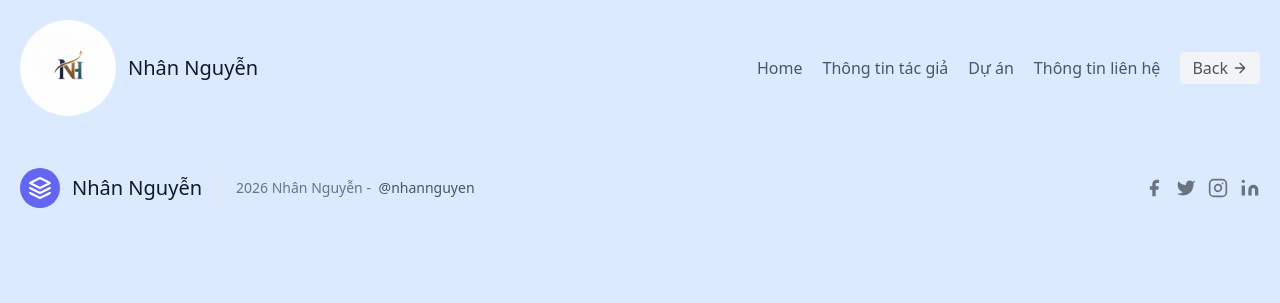
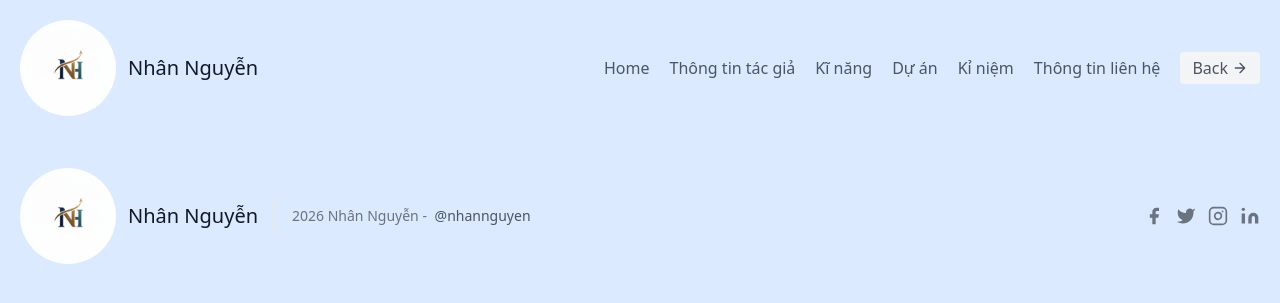
Before and after one commit to nhannguyen2704/My-Portfolio, a Flask app: page /base in a window 1280 px wide. Shown: the top 303 px of the page. Run offline with Flask 3, Linux system fonts and the light colour scheme; some libraries are stand-ins or nearby versions.

Commit message:
Update base.html

```diff
--- a/templates/base.html
+++ b/templates/base.html
@@ -1,14 +1,15 @@
 <!doctype html>
-<html lang="en">
+<html lang="en" class="scroll-smooth">
   <head>
     <meta charset="UTF-8" />
     <meta http-equiv="X-UA-Compatible" content="IE=edge" />
     <meta name="viewport" content="width=device-width, initial-scale=1.0" />
     <title>My Portfolio</title>
     <script src="https://cdn.tailwindcss.com"></script>
+    <link href="https://unpkg.com/aos@2.3.1/dist/aos.css" rel="stylesheet">
   </head>
   <body class=bg-blue-100>
-    <div class="min-h-screen container mx-auto">
+    <div class="min-h-screen container mx-auto" data-aos="fade-up-right">
       <!-- phần header -->
       <header class="text-gray-600 body-font">
         <div class="container mx-auto flex flex-wrap p-5 flex-col md:flex-row items-center">
@@ -16,11 +17,13 @@
             <img src="{{url_for('static',filename='images/Logo.png')}}" class="object-cover w-24 h-24 rounded-full" alt="">
             <span class="ml-3 text-xl">Nhân Nguyễn</span>
           </a>
-          <nav class="md:ml-auto flex flex-wrap items-center text-base justify-center">
+          <nav class="md:ml-auto flex flex-wrap items-center text-base justify-center" position: fixed>
             <a href="/" class="mr-5 hover:text-gray-900">Home</a>
-            <a href="/about" class="mr-5 hover:text-gray-900">Thông tin tác giả</a>
-            <a class="mr-5 hover:text-gray-900">Dự án</a>
-            <a class="mr-5 hover:text-gray-900">Thông tin liên hệ</a>
+            <a href="/about" class="mr-5 hover:text-gray-900"">Thông tin tác giả</a>
+            <a class="mr-5 hover:text-gray-900" href="#skills">Kĩ năng</a>
+            <a class="mr-5 hover:text-gray-900" href="#projects">Dự án</a>
+            <a class="mr-5 hover:text-gray-900" href="#memories"">Kỉ niệm</a>
+            <a class="mr-5 hover:text-gray-900" href="#lienhe">Thông tin liên hệ</a>
           </nav>
           <button
             class="inline-flex items-center bg-gray-100 border-0 py-1 px-3 focus:outline-none hover:bg-gray-200 rounded text-base mt-4 md:mt-0"
@@ -55,8 +58,7 @@
           <a
             class="flex title-font font-medium items-center md:justify-start justify-center text-gray-900"
           >
-            <svg
-              xmlns="http://www.w3.org/2000/svg"
+            <img src="{{url_for('static',filename='images/Logo.png')}}" class="object-cover w-24 h-24 rounded-full" alt=""
               fill="none"
               stroke="currentColor"
               stroke-linecap="round"
@@ -152,5 +154,9 @@
       </footer>
       <!-- hết phần footer -->
     </div>
+    <script src="https://unpkg.com/aos@2.3.1/dist/aos.js"></script>
+    <script>
+      AOS.init();
+    </script>
   </body>
 </html>
```
